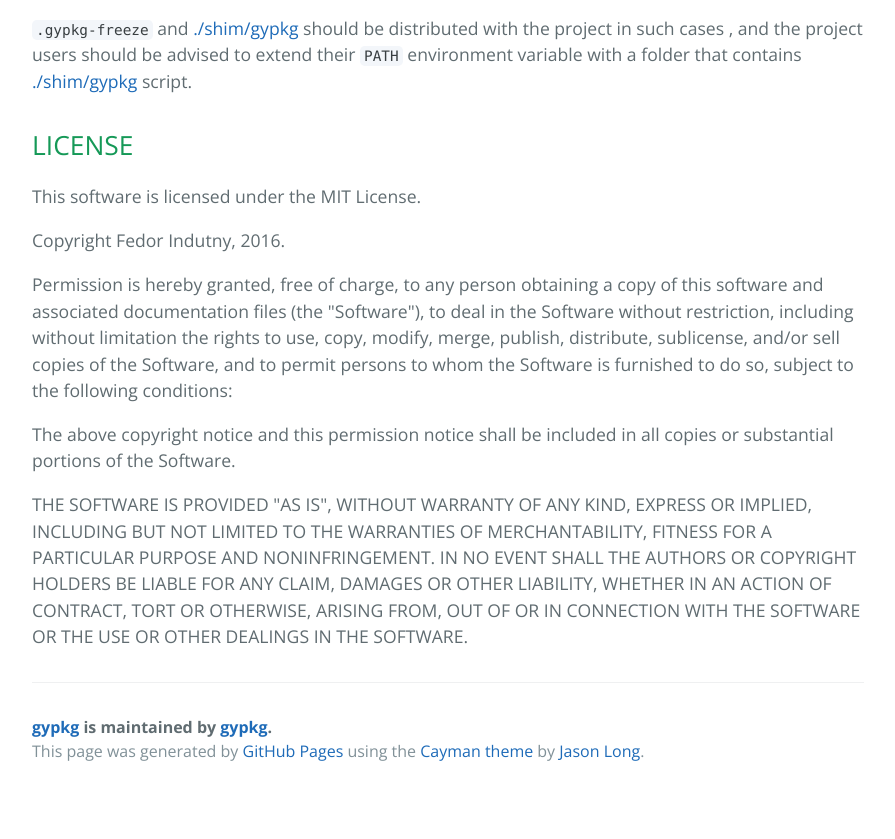
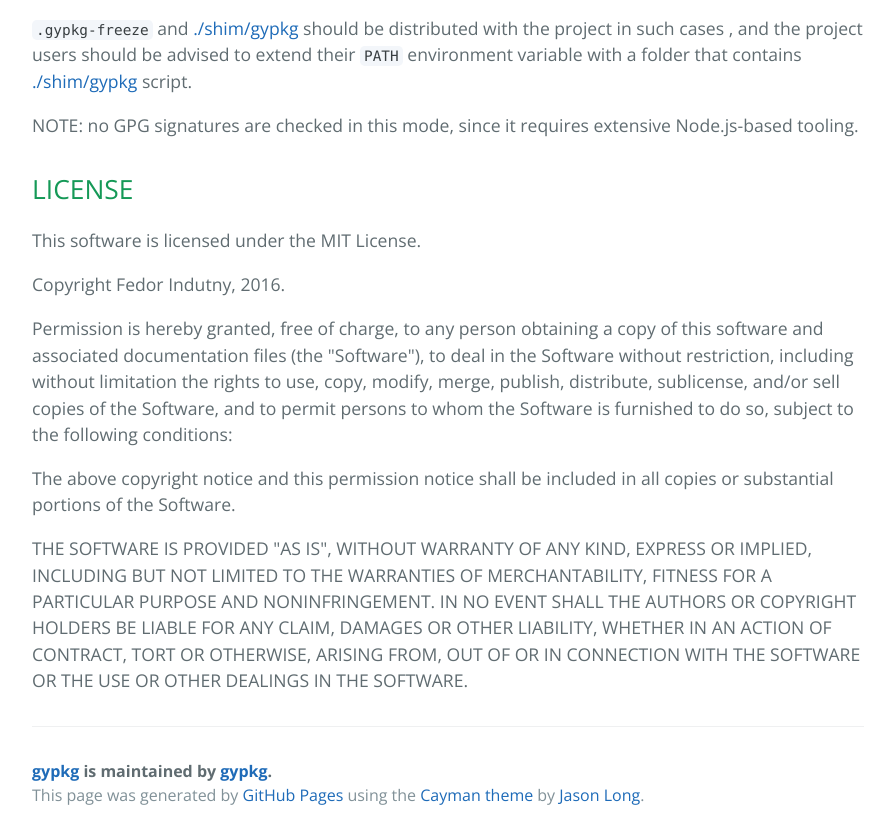
Before and after one commit to gypkg/gypkg, a plain HTML site: page index.html in a window 1280 px wide. Shown: the part 4269-5108 px from the top of the page, without its empty margins (192-1087 px from the left). Before the commit the page ends 5064 px from the top, so only its background shows below. Drawn offline with nearby package versions, Linux system fonts and the light colour scheme.

```diff
--- a/index.html
+++ b/index.html
@@ -189,6 +189,9 @@
 such cases , and the project users should be advised to extend their <code>PATH</code>
 environment variable with a folder that contains <a href="https://github.com/gypkg/gypkg/blob/master/bin/gypkg">./shim/gypkg</a> script.</p>
 
+<p>NOTE: no GPG signatures are checked in this mode, since it requires extensive
+Node.js-based tooling.</p>
+
 <h2>
 <a id="license" class="anchor" href="#license" aria-hidden="true"><span aria-hidden="true" class="octicon octicon-link"></span></a>LICENSE</h2>
 
```
Also changed, not shown: params.json (+1 -1 lines).
